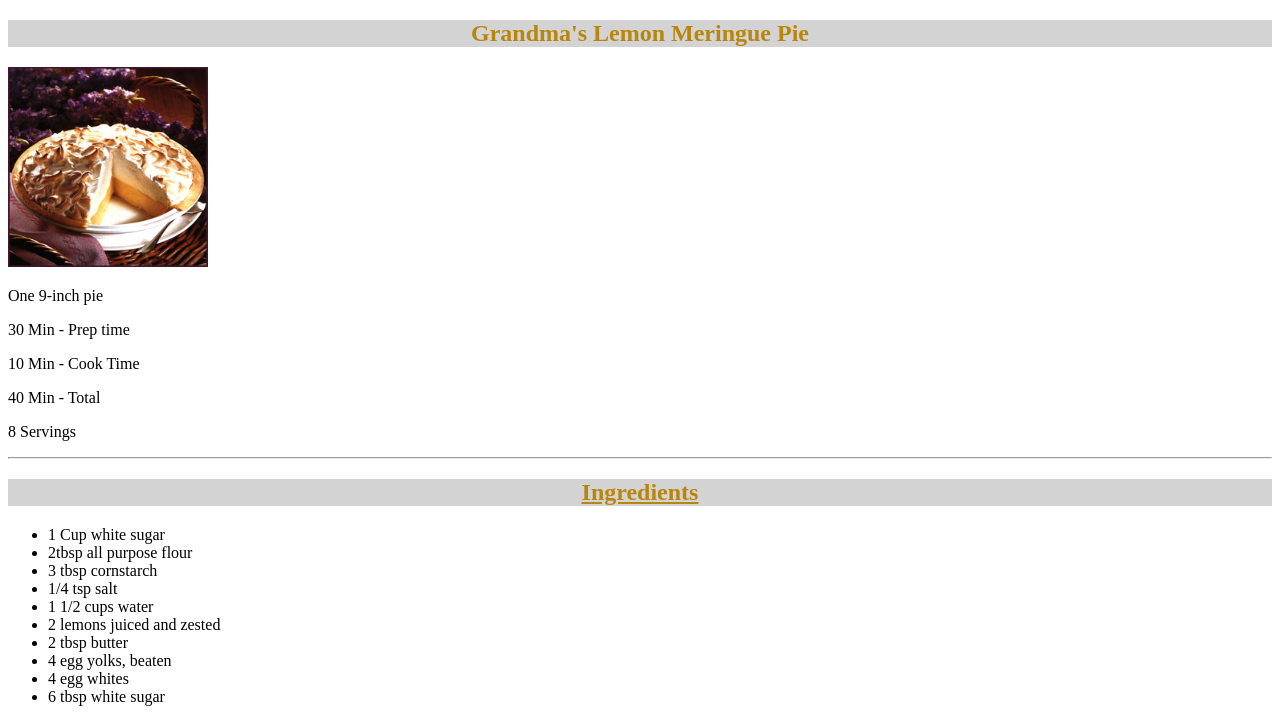
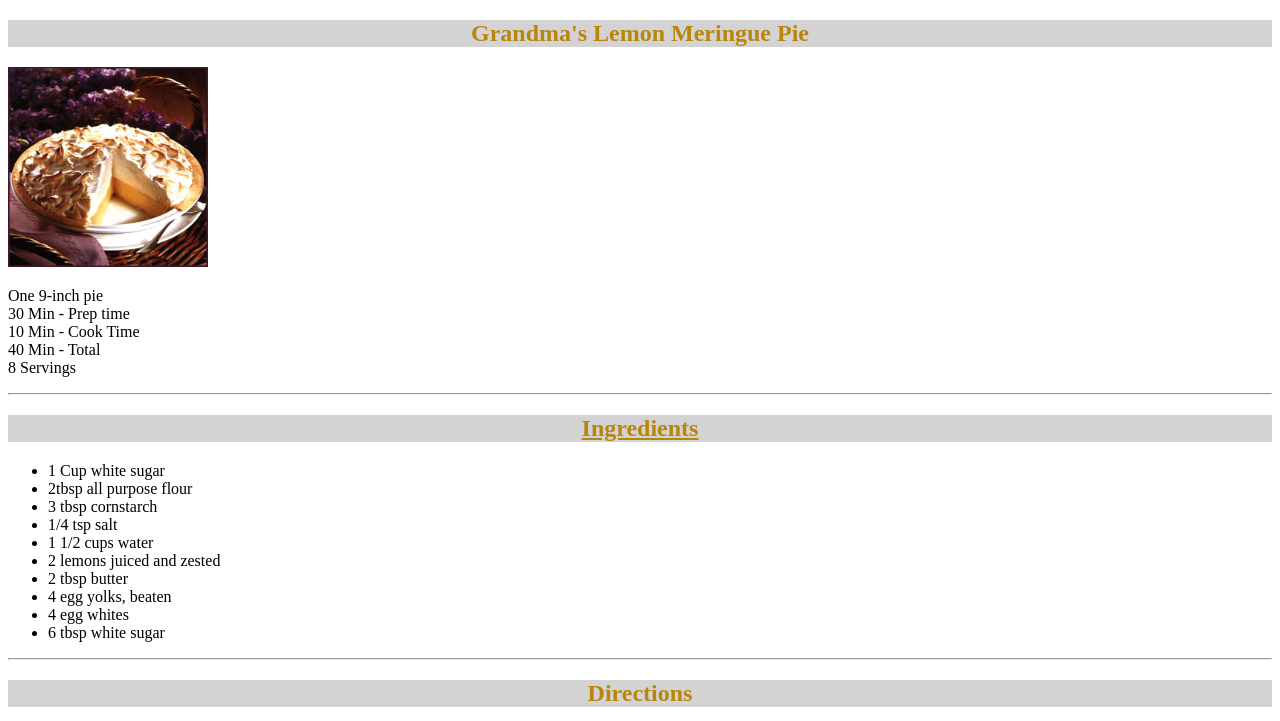
Before and after one commit to Tait-Sherfinski/Tait-Sherfinski.github.io, a plain HTML site: page pierecipe/pie.html in a window 1280 px wide. Shown: the top 721 px of the page. Drawn offline with Linux system fonts and the light colour scheme.

Commit message:
Update pie.html

```diff
--- a/pierecipe/pie.html
+++ b/pierecipe/pie.html
@@ -22,11 +22,12 @@
 <body>
     <h2>Grandma's Lemon Meringue Pie</h2>
     <img src="pie.jpg"alt="lemon meringue pie" width="200" height="200">
-    <p>One 9-inch pie</p>
-    <p>30 Min - Prep time</p>
-    <p>10 Min - Cook Time</p>
-    <p>40 Min - Total</p>
-    <p>8 Servings</p>
+    <p>One 9-inch pie <br>
+     30 Min - Prep time <br>
+     10 Min - Cook Time <br>
+     40 Min - Total <br>
+     8 Servings <br>
+    </p>
     <hr>
     <h2><u>Ingredients</u></h2>
     <ul>
```
